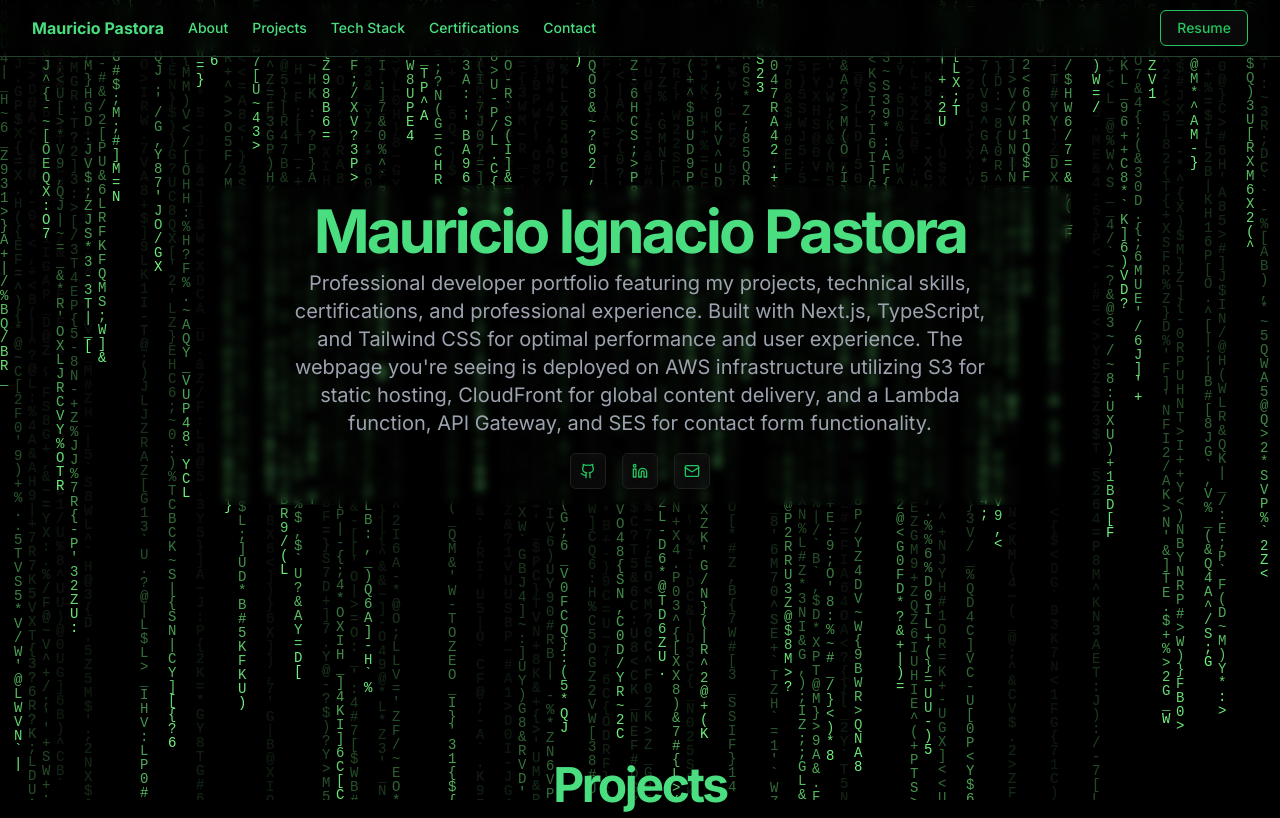
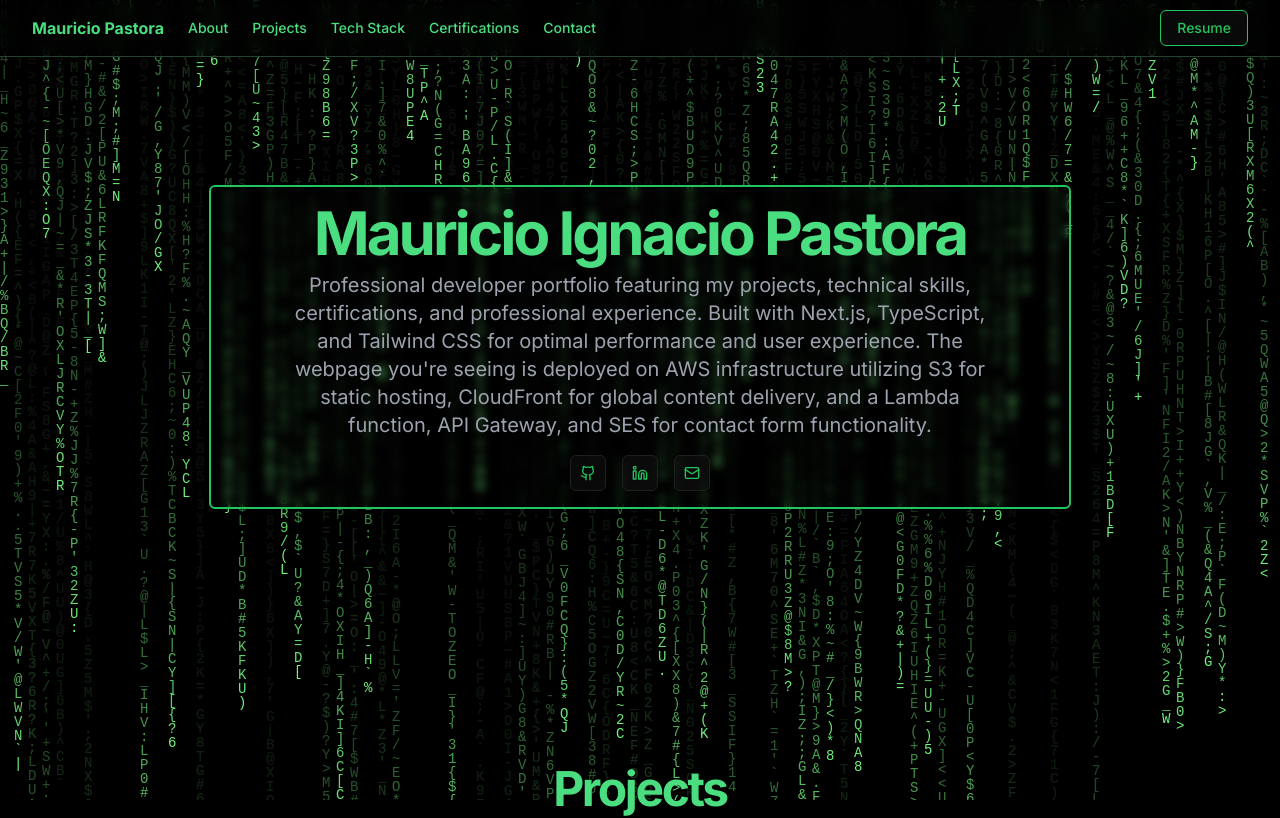
Before and after one commit to MauricioIPastora/personal-website, a Next.js app: page / in a window 1280 px wide. Shown: the top 818 px of the page. Built offline with nearby package versions, Linux system fonts and the light colour scheme.

Commit message:
added border to intro section

```diff
--- a/src/app/page.tsx
+++ b/src/app/page.tsx
@@ -64,7 +64,7 @@ export default function Page() {
 
       <main className="container px-4 md:px-6 relative z-10">
         <section id="about" className="py-12 md:py-24 lg:py-32">
-          <div className="container px-4 md:px-6 border- rounded-md border-green-500 p-4 backdrop-blur-sm shadow-md w-[70%] mx-auto">
+          <div className="container px-4 md:px-6 border-2 rounded-md border-green-500 p-4 backdrop-blur-sm shadow-md w-[70%] mx-auto">
             <div className="flex flex-col items-center justify-center space-y-4 text-center">
               <div className="space-y-2">
                 <h1 className="text-3xl font-bold tracking-tighter sm:text-4xl md:text-5xl lg:text-6xl/none">
```
